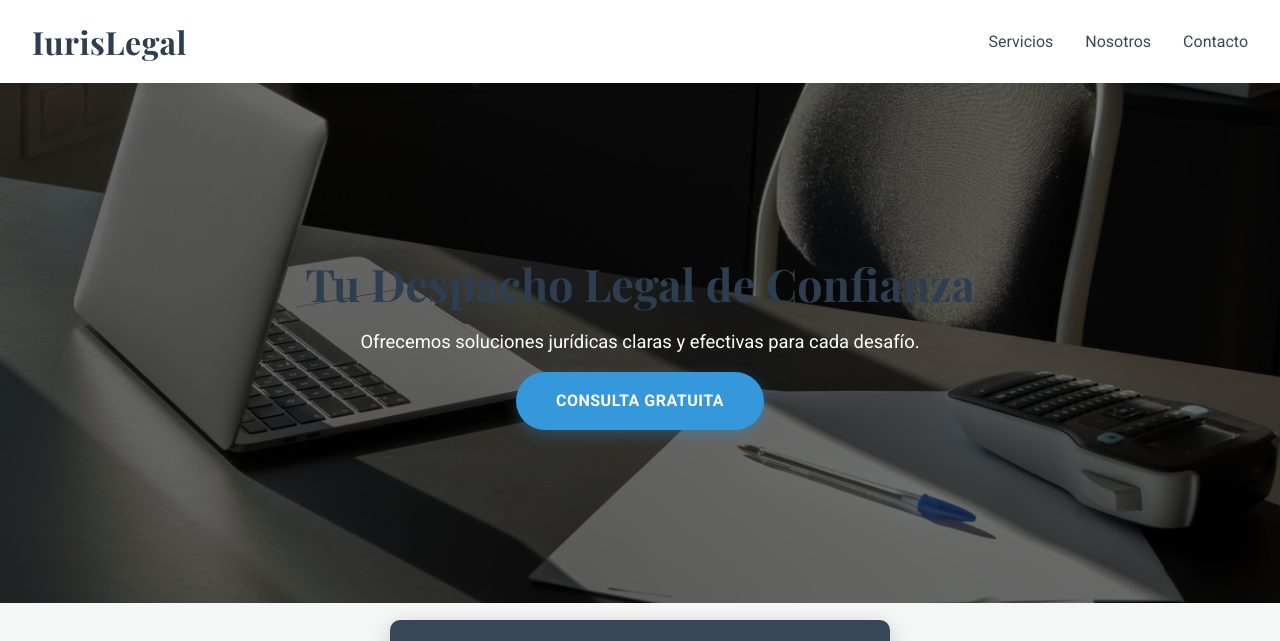
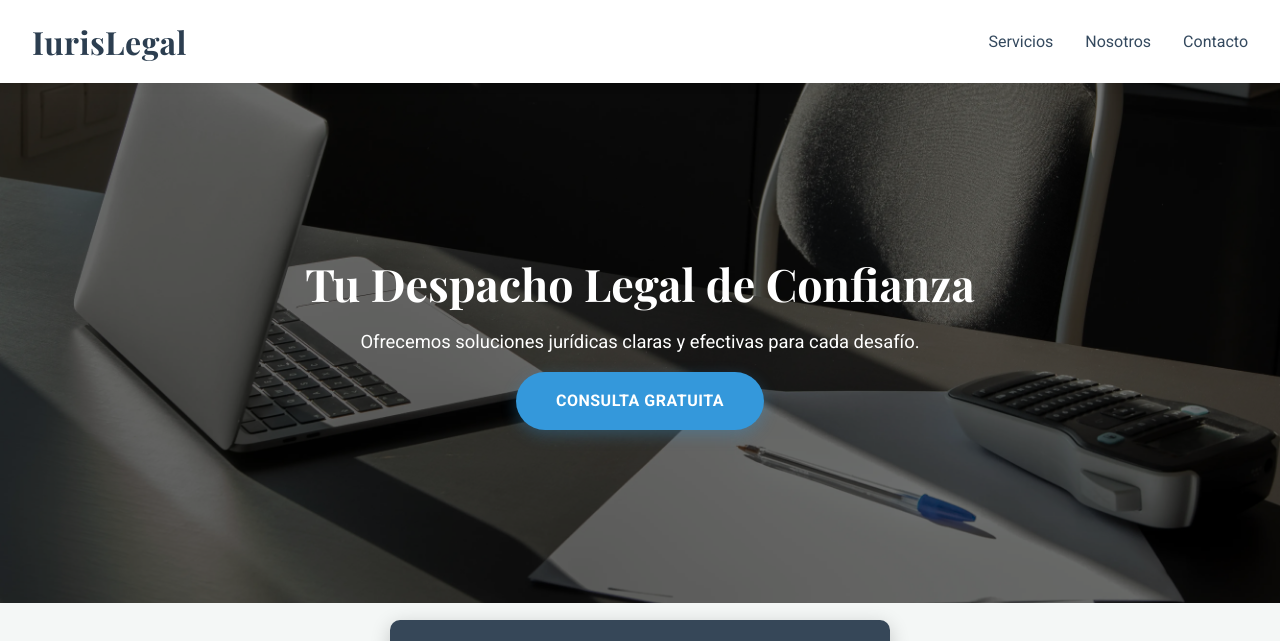
Before and after one commit to utilixdev/Lawyer, a plain HTML site: page index.html in a window 1280 px wide. Shown: the top 641 px of the page. Drawn offline with nearby package versions, Linux system fonts and the light colour scheme.

Commit message:
Update styles.css

```diff
--- a/styles.css
+++ b/styles.css
@@ -45,7 +45,7 @@ h1, h2, h3 {
     font-weight: 700;
 }
 
-h1 { font-size: 2.2rem; line-height: 1.2; margin-bottom: 1rem; }
+h1 { font-size: 2.2rem; line-height: 1.2; margin-bottom: 1rem; color:white; }
 h2 { font-size: 1.8rem; margin-bottom: 2.5rem; position: relative; display: inline-block;}
 h3 { font-size: 1.5rem; margin-bottom: 1rem; }
 
```
